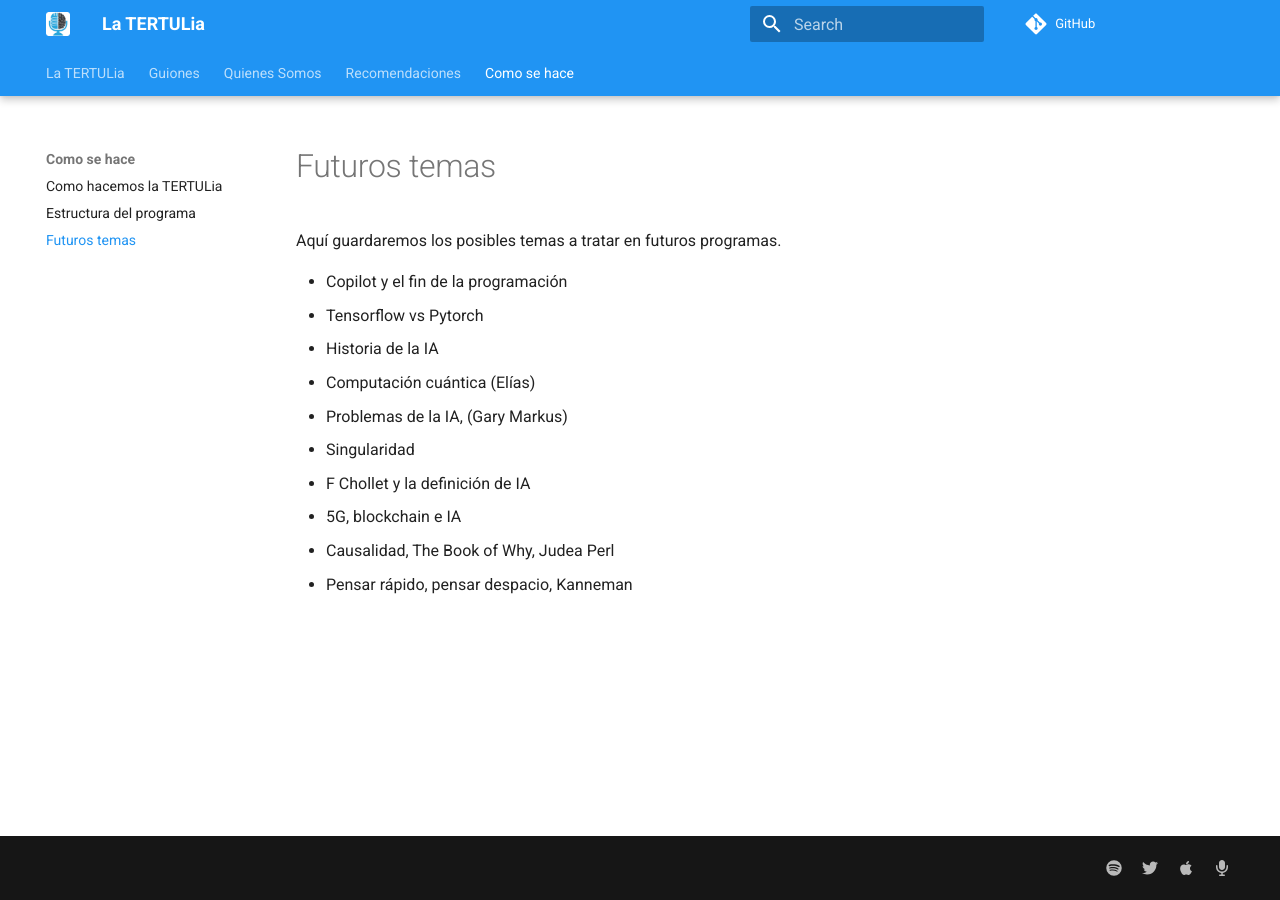
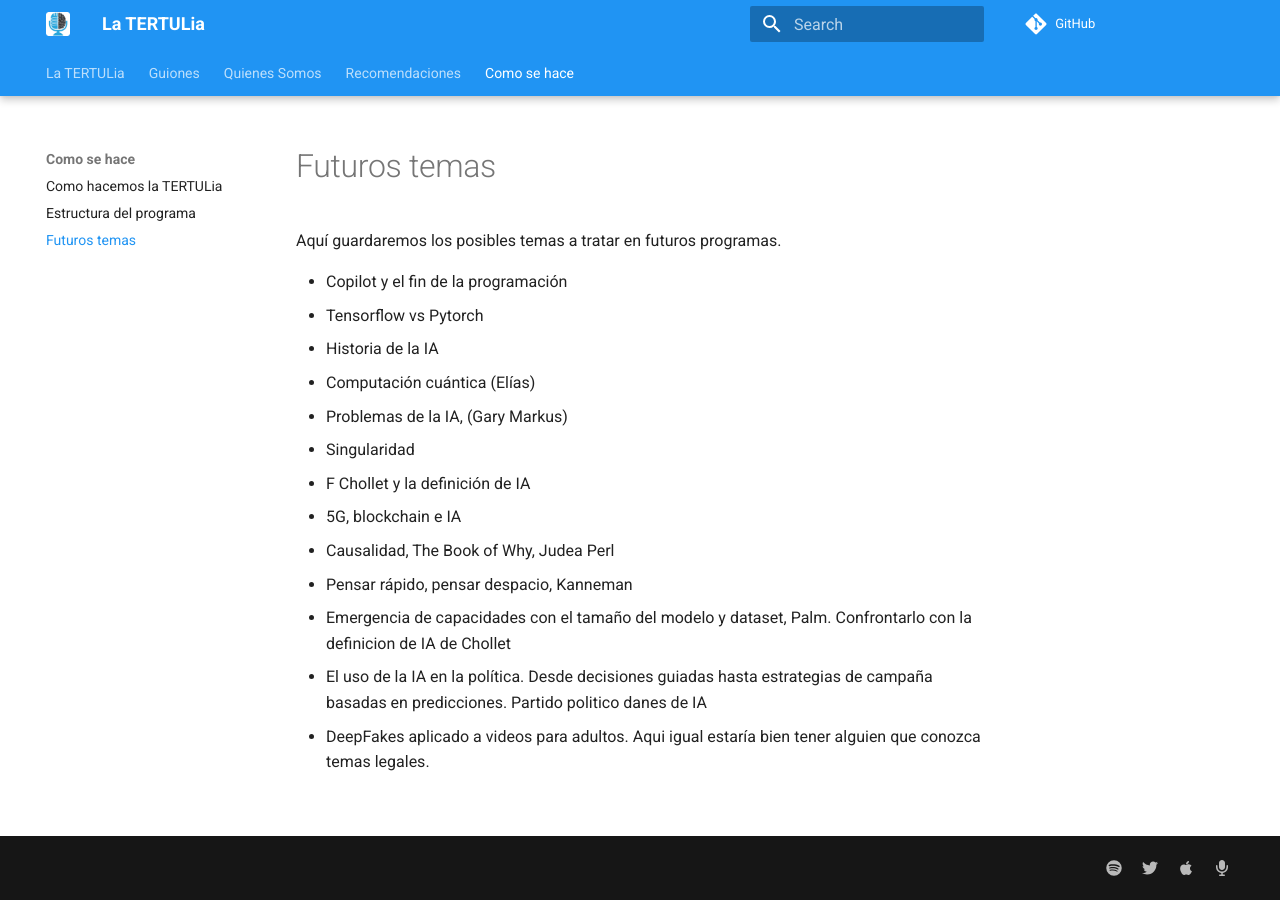
Before and after one commit to ironbar/tertulia_inteligencia_artificial, an MkDocs documentation site: the page built from docs/como-se-hace/futuros-temas.md, in a window 1280 px wide. Built offline with MkDocs 1.6.1 and Material for MkDocs 9.7.7, drawn with Linux system fonts in a browser that asks for light colours; comment, search, counter and statistics services are not loaded.

Commit message:
Update futuros-temas.md

```diff
--- a/docs/como-se-hace/futuros-temas.md
+++ b/docs/como-se-hace/futuros-temas.md
@@ -12,3 +12,6 @@ Aquí guardaremos los posibles temas a tratar en futuros programas.
 - 5G, blockchain e IA
 - Causalidad, The Book of Why, Judea Perl
 - Pensar rápido, pensar despacio, Kanneman
+- Emergencia de capacidades con el tamaño del modelo y dataset, Palm. Confrontarlo con la definicion de IA de Chollet
+- El uso de la IA en la política. Desde decisiones guiadas hasta estrategias de campaña basadas en predicciones. Partido politico danes de IA
+- DeepFakes aplicado a videos para adultos. Aqui igual estaría bien tener alguien que conozca temas legales.
```
